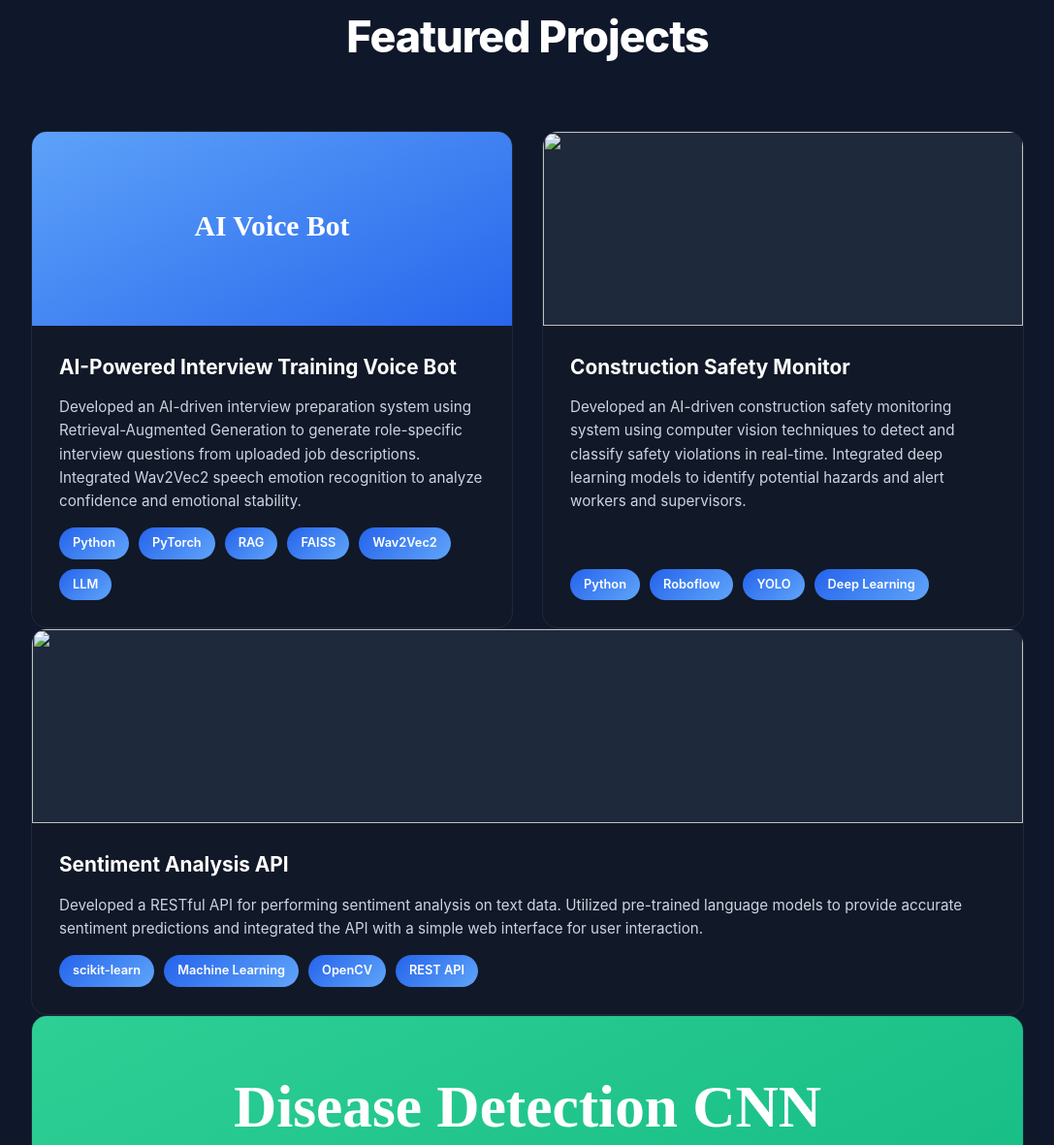
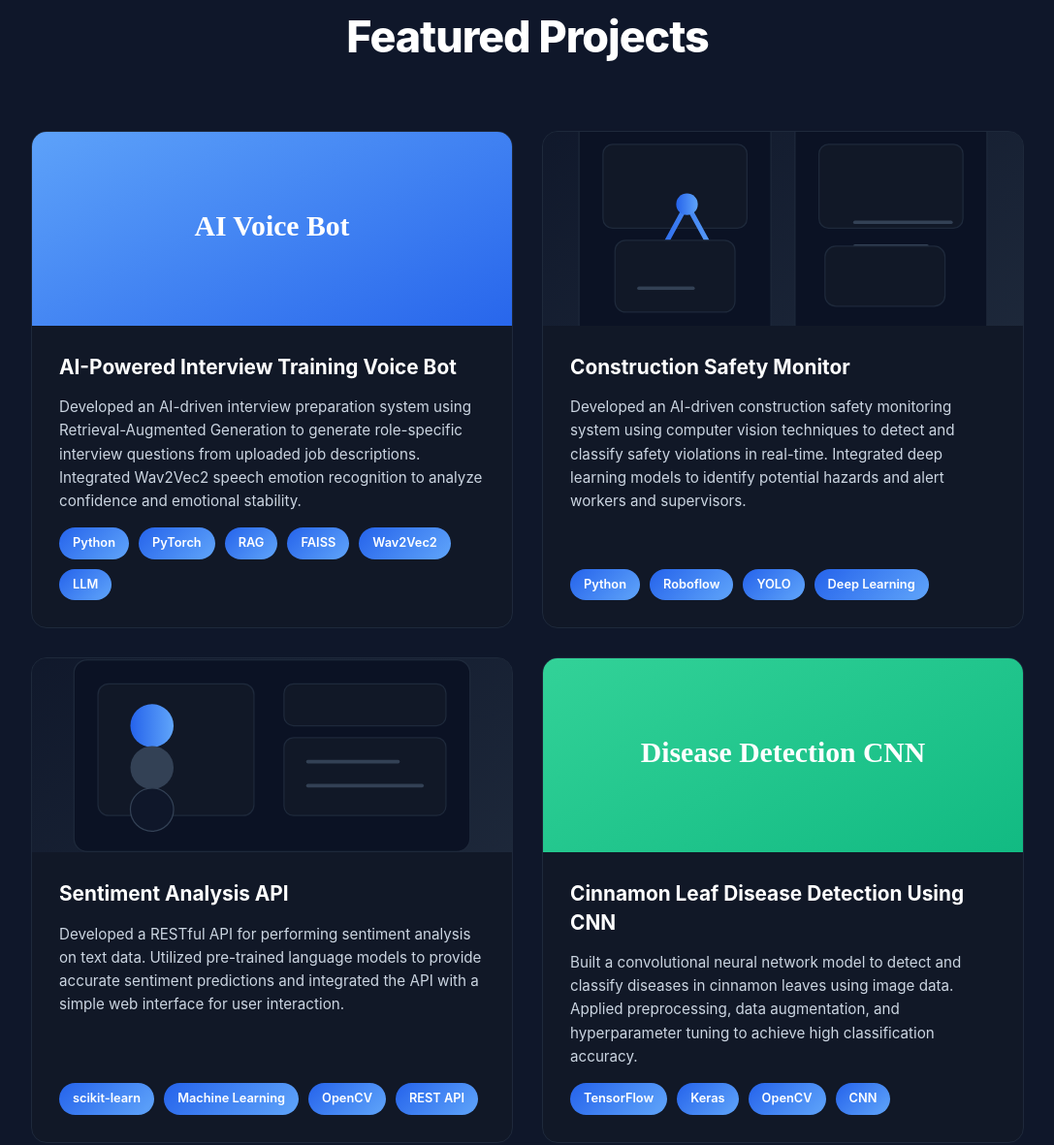
Before and after one commit to nsiriwardhana/nsiriwardhana.github.io, a plain HTML site: page index.html in a window 1280 px wide. Shown: the part 2479-3660 px from the top of the page at 97% size, without its empty margins (96-1183 px from the left). Drawn offline with Linux system fonts and the light colour scheme.

Commit message:
Add project SVGs and update index.html
Add two new project illustrations: images/projects/construction-safety.svg and images/projects/sentiment-api.svg. Update index.html to replace placeholder image sources with the new SVGs and add appropriate alt text for Project 2 and Project 3. Also tidy up HTML by removing extraneous closing divs and adjust project comment numbering (Project 10 → 9, Project 11 → 10) to correct layout and clarity.

```diff
--- a/index.html
+++ b/index.html
@@ -205,7 +205,7 @@
         <!-- Project 2 -->
         <div class="project-card">
             <div class="project-image">
-                <img src="images/projects/#" alt="">
+                <img src="images/projects/construction-safety.svg" alt="Construction Safety Monitor">
                 <div class="project-overlay">
                     <a href="https://github.com/nsiriwardhana/construction-safety-monitor.git" class="project-btn github-btn">GitHub</a>
                     <a href="#" class="project-btn demo-btn">Demo</a>
@@ -227,12 +227,11 @@
                 </div>
             </div>
         </div>
-        </div>
 
         <!-- Project 3 -->
         <div class="project-card">
             <div class="project-image">
-                <img src="images/projects/#" alt="">
+                <img src="images/projects/sentiment-api.svg" alt="Sentiment Analysis API">
                 <div class="project-overlay">
                     <a href="https://github.com/nsiriwardhana/sentiment-analysis-api.git" class="project-btn github-btn">GitHub</a>
                     <a href="#" class="project-btn demo-btn">Demo</a>
@@ -377,7 +376,7 @@
             </div>
         </div>
 
-        <!-- Project 10 -->
+        <!-- Project 9 -->
         <div class="project-card">
             <div class="project-image">
                 <img src="images/projects/forecasting-system.svg" alt="Demand Forecasting">
@@ -402,7 +401,7 @@
             </div>
         </div>
 
-        <!-- Project 11 -->
+        <!-- Project 10 -->
         <div class="project-card">
             <div class="project-image">
                 <img src="images/projects/inventory-platform.svg" alt="Inventory Analytics">
@@ -426,7 +425,6 @@
                 </div>
             </div>
         </div>
-    </div>
     </div>
 </section>
 
```
Also changed, not shown: images/projects/construction-safety.svg (added), images/projects/sentiment-api.svg (added).
